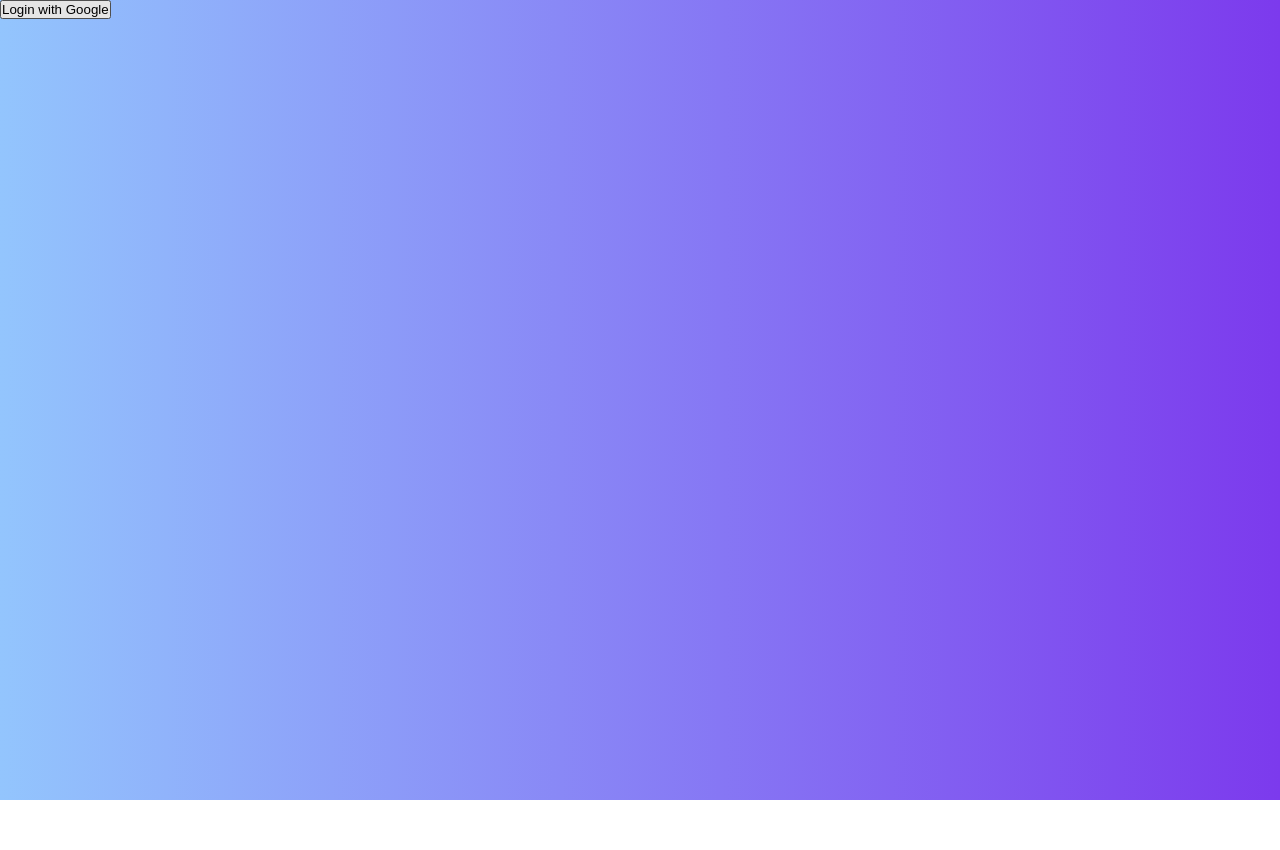
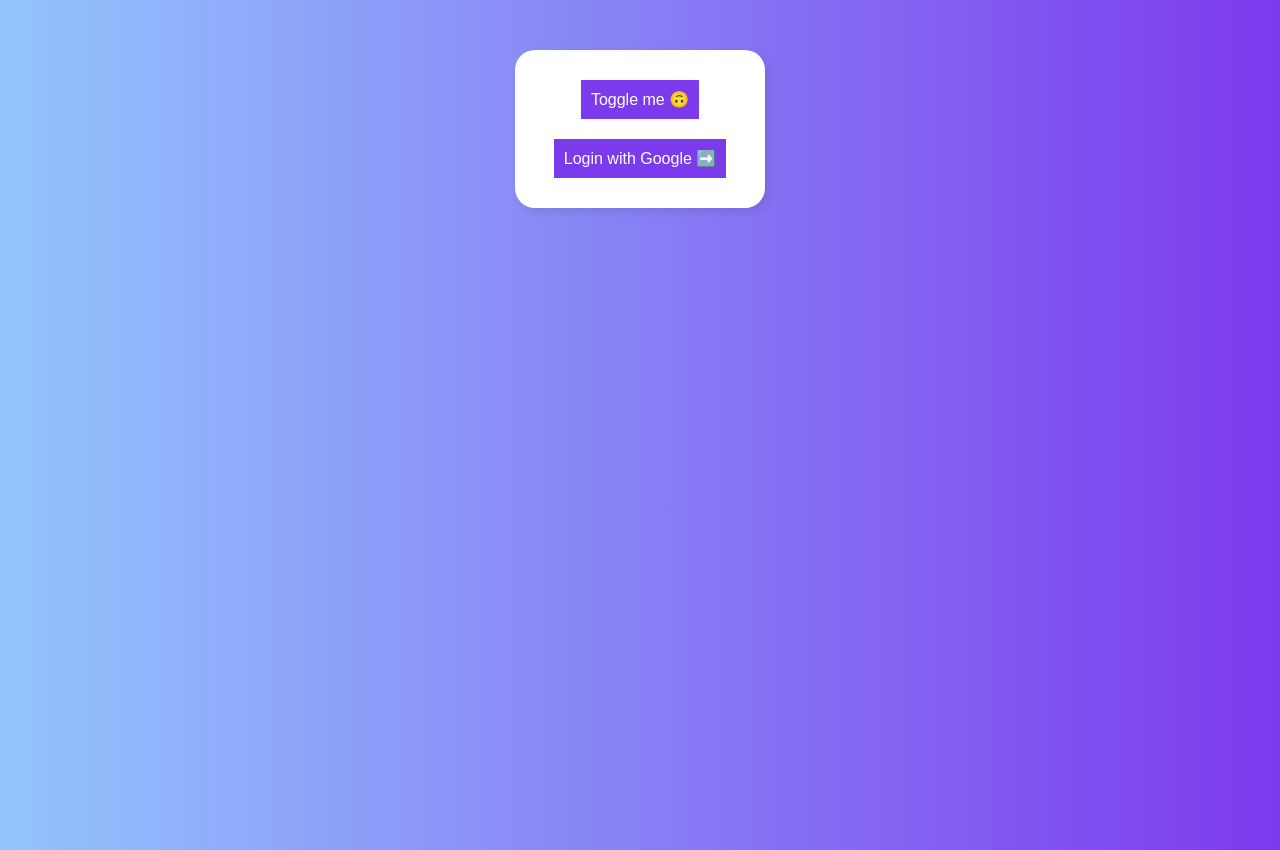
Before and after one commit to pratik-kumar-sahu/chitty-chat, a React (Create React App) app: page / in a window 1280 px wide. Before the commit the page ends 800 px from the top, so only its background shows below. Built offline with nearby package versions, Linux system fonts and the light colour scheme; no server answers.

Commit message:
Added one gif on front page

```diff
--- a/src/components/Login/Login.js
+++ b/src/components/Login/Login.js
@@ -1,10 +1,12 @@
-import React, { useContext } from "react";
+import React, { useContext, useState } from "react";
 import { UserContext } from "../../contexts/UserContext";
 import { auth, provider } from "../../firebase";
+import panda from "./panda.gif";
 import "./Login.scss";
 
 function Login() {
   const { user, dispatch } = useContext(UserContext);
+  const [toggle, setToggle] = useState(false);
 
   const loginHandler = () => {
     auth
@@ -19,10 +21,22 @@ function Login() {
       .catch((err) => console.log(err));
   };
 
+  const toggleHandler = () => {
+    setToggle(!toggle);
+  };
+
   return (
-    <div>
-      <button onClick={loginHandler}>Login with Google</button>
-      {user && <p>{user.user.displayName}</p>}
+    <div className="login">
+      {toggle ? (
+        <img className="login__image" src={panda} alt="chitty-chat" />
+      ) : null}
+      <button className="login__btn" onClick={toggleHandler}>
+        Toggle me 🙃
+      </button>
+      <button className="login__btn" onClick={loginHandler}>
+        Login with Google ➡️
+      </button>
+      {/* {user && <p>{user.user.displayName}</p>} */}
     </div>
   );
 }
--- a/src/components/Login/Login.scss
+++ b/src/components/Login/Login.scss
@@ -0,0 +1,32 @@
+.login {
+  width: 250px;
+  border-radius: 2rem;
+  margin: 5rem auto;
+  background-color: var(--white);
+  padding: 2rem;
+  display: flex;
+  flex-direction: column;
+  justify-content: space-evenly;
+  align-items: center;
+  box-shadow: var(--shadow-light);
+
+  &__image {
+    width: 200px;
+    margin: 1rem 0;
+  }
+
+  &__btn {
+    font-size: 1.6rem;
+    margin: 1rem 0;
+    padding: 1rem 1rem;
+    background-color: var(--primary);
+    color: var(--white);
+    border-style: none;
+    cursor: pointer;
+    transition: 0.5s;
+
+    &:hover {
+      box-shadow: var(--shadow-dark);
+    }
+  }
+}
```
Also changed, not shown: src/components/Login/panda.gif (added).
